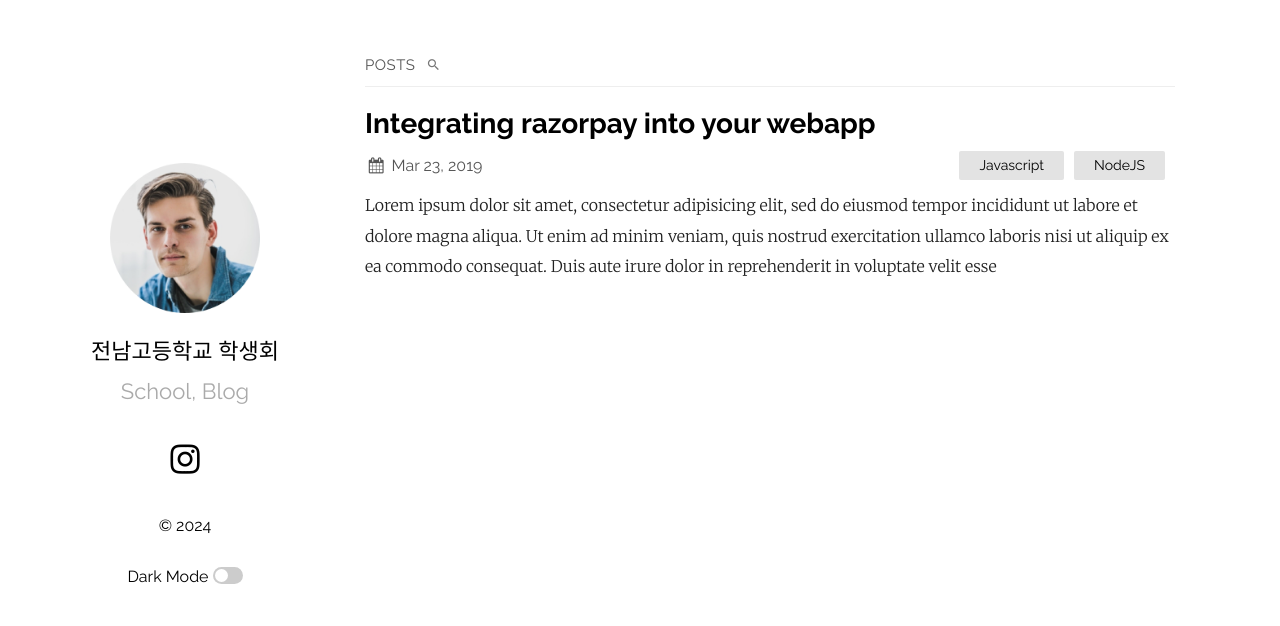
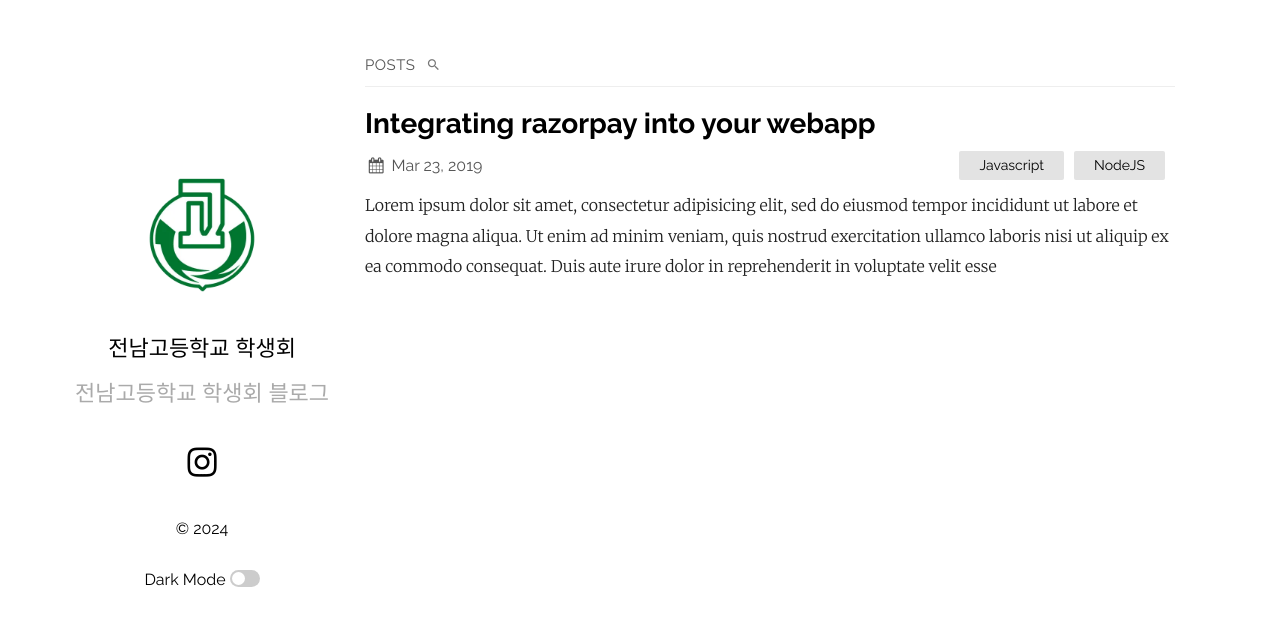
Before and after one commit to LeeWonchan4531/LeeWonchan4531.github.io, a Jekyll site: the page built from index.md, in a window 1280 px wide. Shown: the top 626 px of the page. Built offline with Jekyll 4.4.1, drawn with Linux system fonts in a browser that asks for light colours.

Commit message:
Theme commit

```diff
--- a/_config.yml
+++ b/_config.yml
@@ -1,10 +1,8 @@
-title: Your awesome title
-author: GitHub User
-email: your-email@domain.com
+title: 전남고등학교 학생회 블로그
+author: LeeWonchan
+email: wonchan@wonchan.net
 description: > # this means to ignore newlines until "show_exerpts:"
-  Write an awesome description for your new site here. You can edit this
-  line in _config.yml. It will appear in your document head meta (for
-  Google search results) and in your feed.xml site description.
+  전남고등학교 학생회 공식 블로그 입니다.
 show_excerpts: true # set to true to show excerpts on the homepage
 
 # Minima date format
@@ -13,7 +11,7 @@ sass:
   sass_dir: _sass
 plainwhite:
   name: 전남고등학교 학생회
-  tagline: School, Blog
+  tagline: 전남고등학교 학생회 블로그
   date_format: "%b %-d, %Y"
   sitemap: true # set to true to generate sitemap.xml content
   search: true # set to true to enable searchbar
```
Also changed, not shown: assets/portfolio.png.
